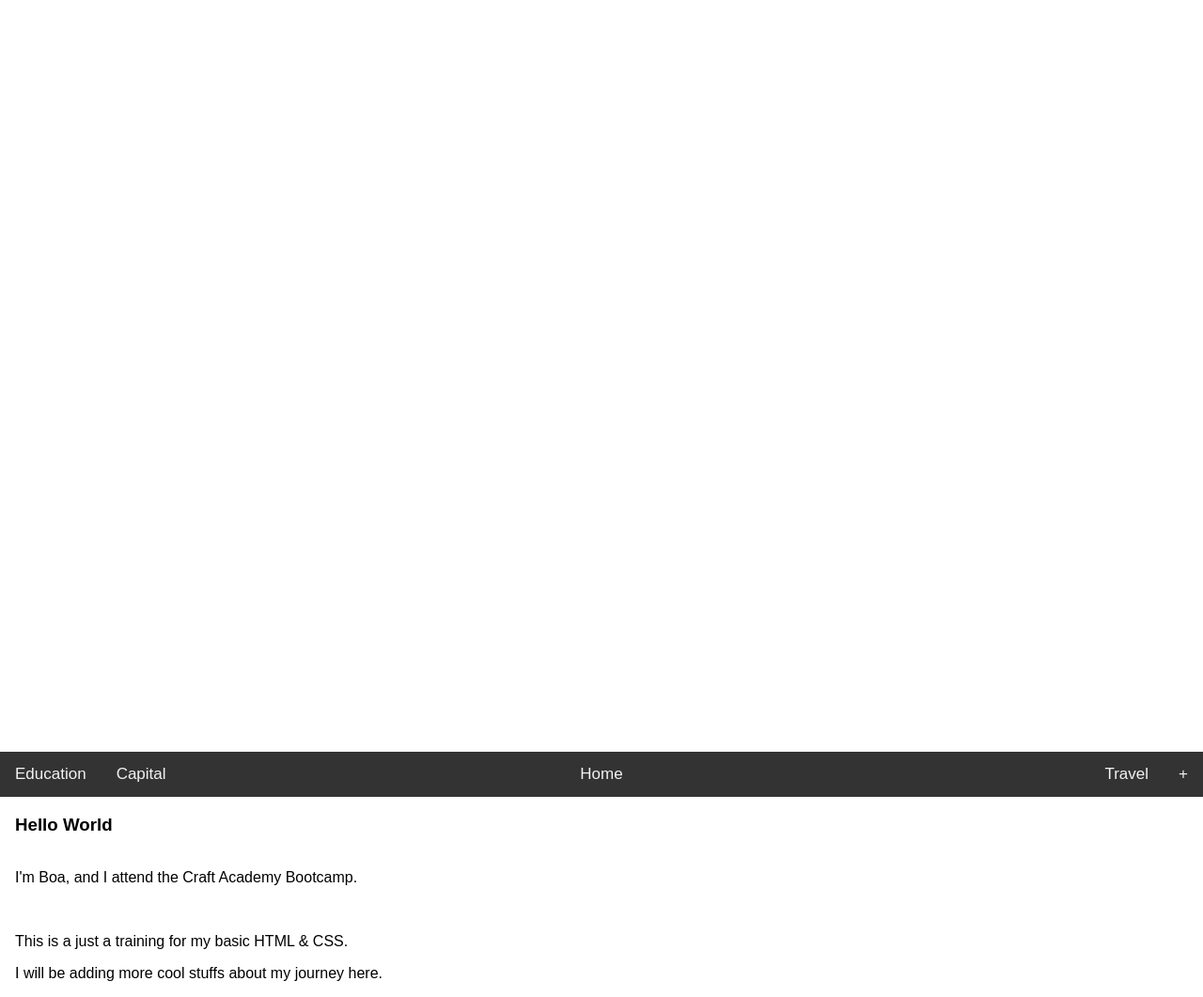
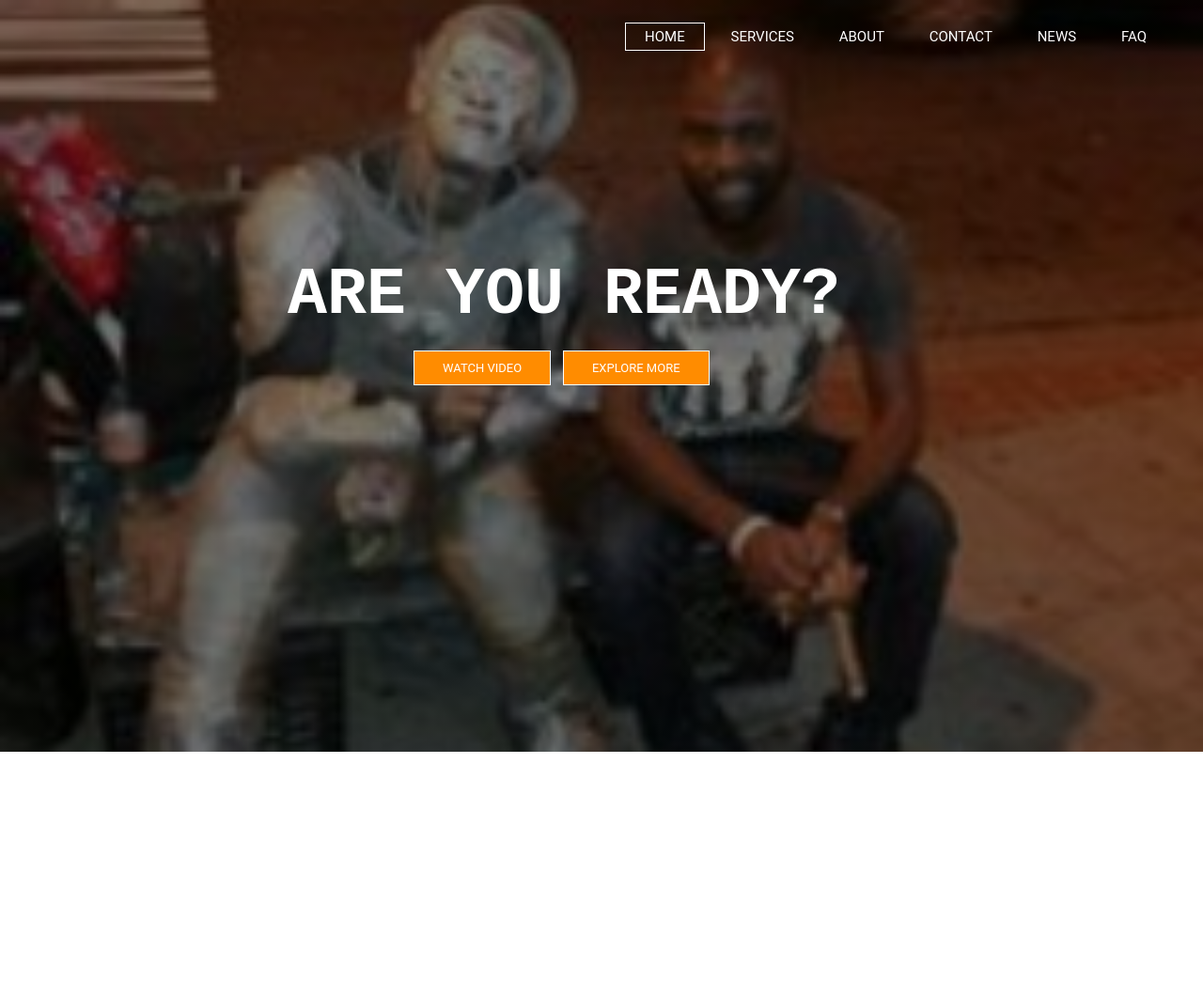
Before and after one commit to SnailCoder1/boa.github.io, a plain HTML site: page index.html in a window 1280 px wide. Shown: the whole page at 94% size. After the commit the page ends 800 px from the top, so only its background shows below. Drawn offline with Linux system fonts and the light colour scheme.

Commit message:
deleted the css index. Modified the whole html. Added new css style. Brand new website. WIP

```diff
--- a/index.css
+++ /dev/null
@@ -1,27 +0,0 @@
-  .{
-    margin: 0;
-    padding 0;
-
-  }
-
-  html, body {
-    height: 100%;
-  }
-
-  #container {
-    min-height: 100%;
-  }
-
-  #main {
-     background-color: blue;
-     overflow: auto;
-     padding-bottom: 100%px;
-  }
-  #footer {
-
-  background-color: #0000;
-  position: relative;
-  height: 100px;
-  margin-top: -100px;
-  clear: both;
-  }
--- a/index.html
+++ b/index.html
@@ -2,104 +2,44 @@
 
 <head>
 
-  <meta name="viewport" content="width=device-width, initial-scale=1">
   <title>My First Website</title>
 
-<link rel="stylesheet" type="text/css" href="index.css">
+<link rel="stylesheet" type="text/css" href="style.css">
 
 </head>
-<style>
 
-body {
-  margin: 0;
-  font-family: Arial, Helvetica, sans-serif;
-}
+<body>
+  <header>
+       <div class="row">
+           <div class="logo">
+           <img scr="slash.png">
+           </div>
 
-.topnav {
-  position: relative;
-  overflow: hidden;
-  background-color: #333;
-}
+       <ul class="main-nav">
 
-.topnav a {
-  float: left;
-  color: #f2f2f2;
-  text-align: center;
-  padding: 14px 16px;
-  text-decoration: none;
-  font-size: 17px;
-}
-
-.topnav a:hover {
-  background-color: #ddd;
-  color: black;
-}
-
-.topnav a.active {
-  background-color: #4CAF50;
-  color: white;
-}
-
-.topnav-centered a {
-  float: none;
-  position: absolute;
-  top: 50%;
-  left: 50%;
-  transform: translate(-50%, -50%);
-}
-
-.topnav-right {
-  float: right;
-}
-
-@media screen and (max-width: 600px) {
-  .topnav a, .topnav-right {
-    float: none;
-    display: block;
-  }
-
-  .topnav-centered a {
-    position: relative;
-    top: 0;
-    left: 0;
-    transform: none;
-  }
-}
-</style>
-</head>
-<body>
-<div id="container">
-    <div id="main">
-
-    </div>
-</div>
+        <li class="active"><a href=""> HOME </a></li>
+        <li><a href=""> SERVICES </a></li>
+        <li><a href=""> ABOUT </a></li>
+        <li><a href=""> CONTACT </a></li>
+        <li><a href=""> NEWS </a></li>
+        <li><a href=""> FAQ </a></li>
 
 
 
-<div class="topnav">
+       </ul>
 
-  <div class="topnav-centered">
-    <a>Home</a>
-  </div>
+      </div>
 
-    <a>Education</a>
-    <a>Capital</a>
+      <div class="hero">
+        <h1> Are you Ready?</h1>
+           <div class="button">
+             <a href="" class="btn btn-one"> Watch Video</a>
+             <a href="" class="btn btn-one"> Explore More</a>
+           </div>
+      </div>
 
-  <div class="topnav-right">
-    <a>Travel</a>
-    <a>+</a>
-  </div>
+  </header>
 
-</div>
-
-<div style="padding-left:16px">
-
-  <h3>Hello World</h3>
-
-  <p><br>I'm Boa, and I attend the Craft Academy Bootcamp.<p></br>
-  <p> This is a just a training for my basic HTML & CSS.</p>
-  <p> I will be adding more  cool stuffs about my journey here. </p>
-  <img src=>
 </body>
 
 </html>
--- /dev/null
+++ b/style.css
@@ -0,0 +1,138 @@
+*
+
+{
+margin: 0;
+padding: 0;
+
+
+}
+
+header
+
+{
+background-image:linear-gradient(rgba(0,0,0,0.5),rgba(0,0,0,0.5)),url(me.png);
+height: 100vh;
+background-size: cover;
+background-position: center
+
+
+}
+
+.main-nav
+{
+float: right;
+list-style: none;
+margin-top: 30px;
+
+}
+
+.main-nav li
+{
+
+  display: inline-block;
+}
+
+.main-nav a
+{
+color: white;
+text-decoration: none;
+padding: 5px 20px;
+font-family: "Roboto", sans-serif;
+font-size: 15px;
+
+}
+
+.main-nav li.active a
+{
+
+  border: 1px solid white;
+}
+
+.main-nav li a:hover
+{
+  border: 1px solid white;
+}
+
+.logo img
+{
+
+  width: 150px;
+  height: auto;
+  float: left;
+}
+
+body
+{
+
+  font-family: monospace;
+}
+
+.row
+
+{
+
+  max-width: 1200px;
+  margin: auto;
+}
+
+.hero
+{
+position: absolute;
+width: 1200px;
+margin-left: 0px;
+margin-top: 0px;
+
+}
+
+h1
+{
+color: white;
+text-transform: uppercase;
+font-size: 70px;
+text-align: center;
+margin-top: 275px;
+
+}
+
+.button
+{
+margin-top: 30px;
+margin-left: 440px;
+
+}
+
+.btn
+{
+    border: 1px solid white;
+    padding: 10px 30px;
+    color: white;
+    text-decoration: none;
+    margin-right: 5px;
+    font-size: 13px;
+    text-transform: uppercase;
+
+}
+
+.btn-one
+{
+background-color: darkorange;
+font-family: "Roboto", sans-serif;
+
+}
+
+.btn-two
+{
+font-family: "Roboto", sans-serif;
+
+}
+
+.btn-two
+{
+    background-color: darkorange;
+}
+
+.btn-two:hover
+{
+background-color: darkorange;
+transition: all 0.5s ease-in;
+}
```
